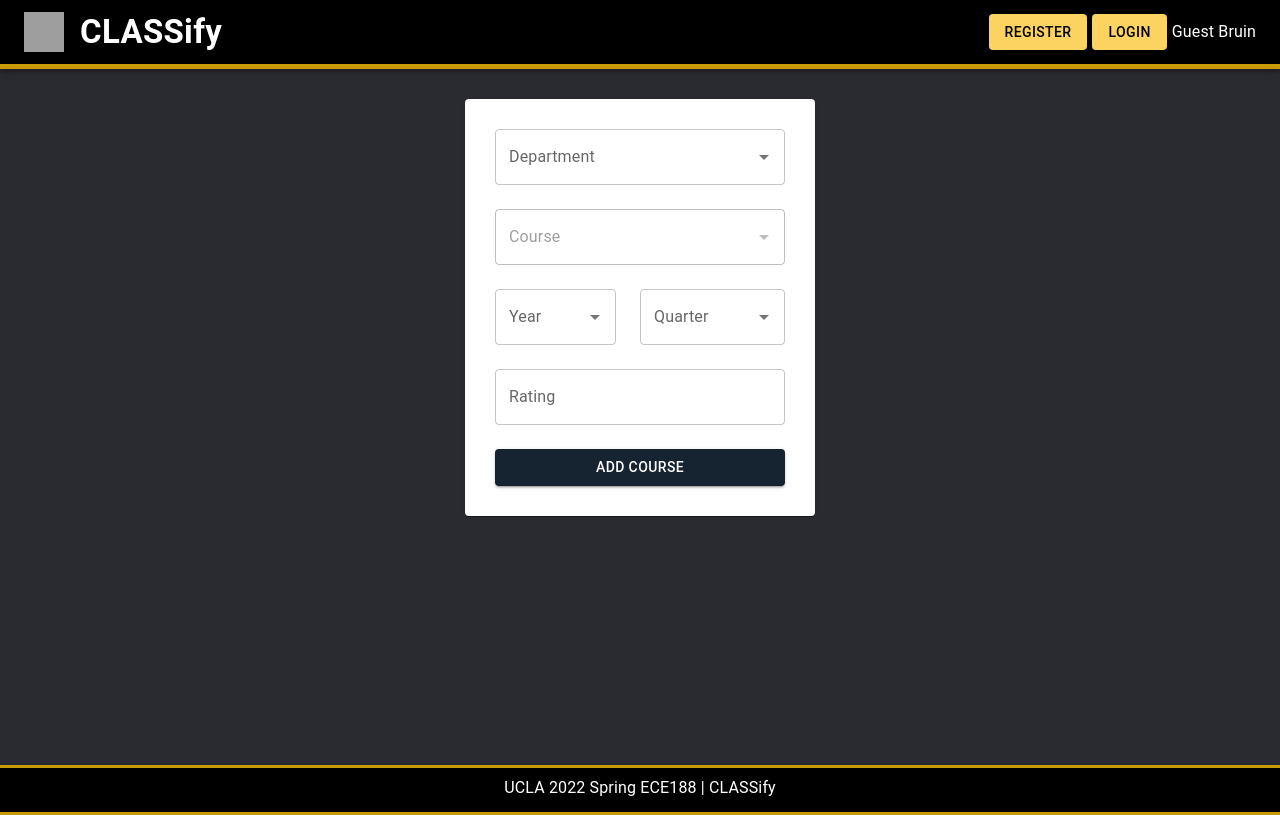
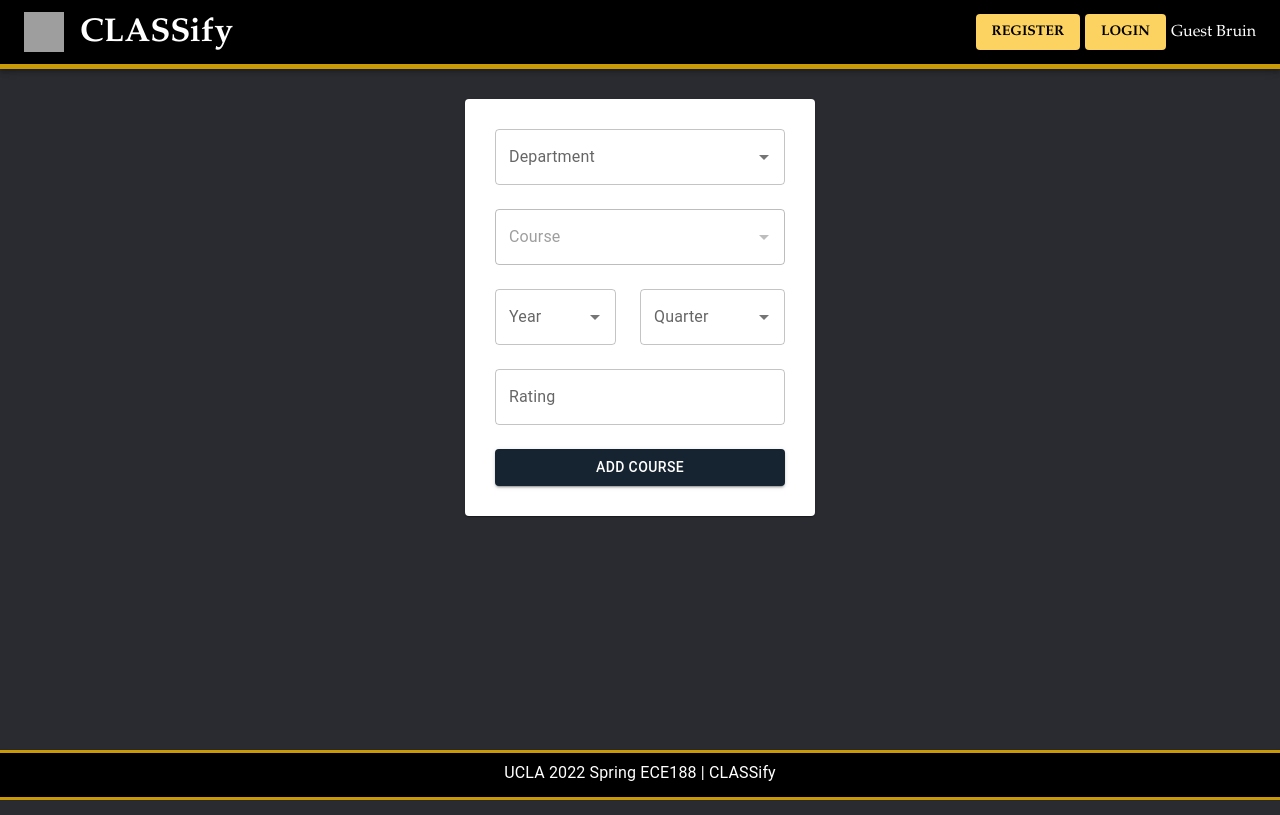
Before and after one commit to Hazel-Heejeong-Nam/classify, a Next.js app: page /log in a window 1280 px wide. Built offline with nearby package versions, Linux system fonts and the light colour scheme; grey boxes are pictures that could not be loaded.

Commit message:
Fix footer, add font styling to Navbar

```diff
--- a/components/Navbar.js
+++ b/components/Navbar.js
@@ -14,6 +14,10 @@ import { createTheme, ThemeProvider } from '@mui/material/styles'
 import { useRouter } from 'next/router'
 
 const ucla = createTheme({
+  typography: {
+    fontFamily: ['Book Antiqua'].join(','),
+    button: { fontWeight: 'bolder' },
+  },
   palette: {
     uclablue: {
       main: '#a7becf',
@@ -78,6 +82,7 @@ const Navbar = () => {
                 fontWeight: 'bold',
                 fontSize: 33,
                 ml: 2,
+                mb: -0.5,
               }}
             >
               <Link href='/'>CLASSify</Link>
--- a/styles/globals.css
+++ b/styles/globals.css
@@ -8,7 +8,7 @@ body {
 }
 
 main {
-  min-height: calc(100vh - 134px);
+  min-height: calc(100vh - 149px);
 }
 
 a {
```
